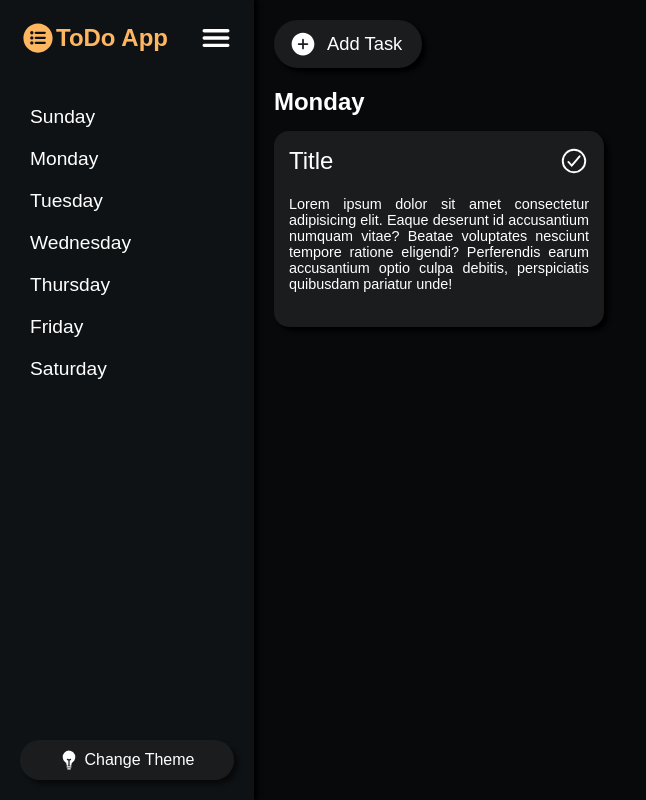
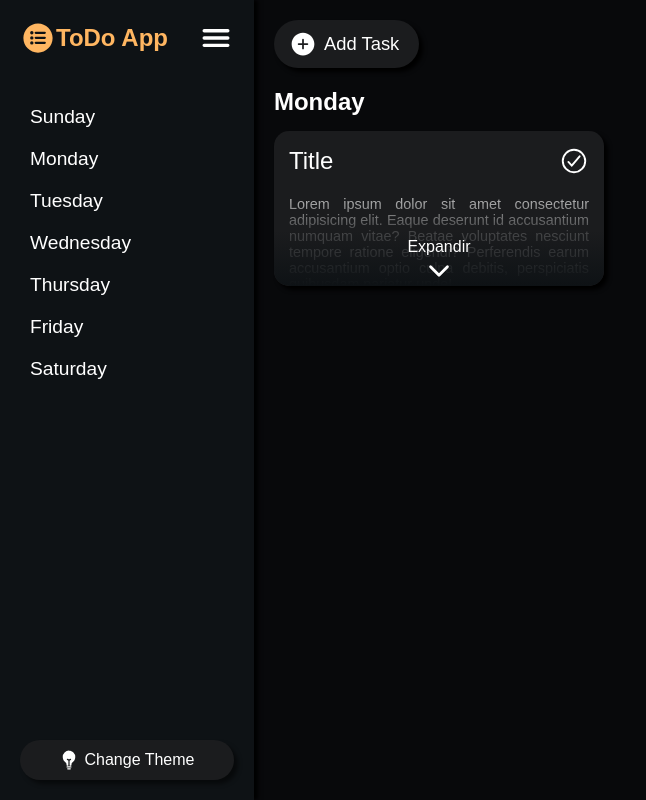
Before and after one commit to GustLSant/todo-app-react, a React (Vite) app: page / in a window 1280 px wide. Shown: the whole page, without its empty margins (0-646 px from the left). Built offline with nearby package versions, Linux system fonts and the light colour scheme.

Commit message:
css das tarefas completo

```diff
--- a/src/App.css
+++ b/src/App.css
@@ -19,10 +19,15 @@ main{
 .add-task-button{
   display: flex;
   align-items: center;
-  gap: 10px;
+  gap: 7px;
   padding: 10px 20px 10px 15px;
   border-radius: 99px;
   background-color: var(--color-03);
   box-shadow: 4px 4px 4px black;
   font-size: 1.15em;
 }
+
+.add-task-button:hover{
+  color: var(--color-04);
+  cursor: pointer;
+}
--- a/src/components/Task/Task.css
+++ b/src/components/Task/Task.css
@@ -1,6 +1,7 @@
 @import url('../../index.css');
 
 .task{
+    position: relative; /* para a seta para baixo funcionar */
     display: flex;
     flex-direction: column;
     gap: 20px;
@@ -11,6 +12,10 @@
     background-color: var(--color-03);
     box-shadow: 4px 4px 4px black;
     text-align: justify;
+
+    overflow-y: hidden;
+    max-height: 125px;
+    transition: max-height 0.15s ease
 }
 
 .task__header{
@@ -34,3 +39,61 @@
 .task__body{
     font-size: 0.9em;
 }
+
+.task__footer{
+    display: flex;
+    flex-direction: column;
+    align-items: flex-start;
+    gap: 10px;
+    max-height: 0px;
+    overflow-y: hidden;
+
+    transition: max-height 0.15s ease;
+}
+
+.task__footer > div{
+    display: flex;
+    align-items: center;
+    gap: 2px;
+    padding: 5px 15px 5px 10px;
+    border-radius: 99px;
+    background-color: var(--color-07);
+}
+.task__footer > div:hover{
+    cursor: pointer;
+    color: var(--color-04);
+}
+
+.task__content-cover{
+    display: flex;
+    flex-direction: column;
+    align-items: center;
+    justify-content: flex-end;
+    position: absolute;
+    top: calc(15px + 30px); /* 15px do padding mais 30px do icone */
+    left: 0px;
+    right: 0px;
+    bottom: 0px;
+    border-radius: 15px;
+    background-image: linear-gradient(to bottom, transparent, #1b1c1ed0, var(--color-02));
+    pointer-events: none;
+
+    transition: opacity 0.15s ease;
+}
+
+.task__content-cover:hover{
+    color: var(--color-04);
+}
+
+
+/* efeitos de expansao quando o mouse entra na tarefa */
+
+.task:hover{
+    max-height: 999px;
+}
+.task:hover .task__content-cover{
+    opacity: 0%;
+}
+.task:hover .task__footer{
+    max-height: 80px;
+}
--- a/src/components/Task/Task.jsx
+++ b/src/components/Task/Task.jsx
@@ -1,7 +1,8 @@
 import React from 'react'
 import './Task.css'
 import PropTypes from 'prop-types'
-import { IoCheckmarkCircle, IoCheckmarkCircleOutline } from 'react-icons/io5'
+import { IoCheckmarkCircle, IoCheckmarkCircleOutline, IoChevronDown, IoCloseCircleOutline, IoOptions } from 'react-icons/io5'
+import { HiPencilAlt } from 'react-icons/hi'
 
 function Task(props) {
     const [done, setDone] = React.useState(props.done)
@@ -29,7 +30,19 @@ function Task(props) {
             </div>
 
             <div className="task__footer">
+                <div>
+                    <IoOptions size={'22px'} />
+                    Edit
+                </div>
+                <div>
+                    <IoCloseCircleOutline size={'24px'} />
+                    Delete
+                </div>
+            </div>
 
+            <div className="task__content-cover">
+                Expandir
+                <IoChevronDown size={'30px'} />
             </div>
         </div>
     );
--- a/src/index.css
+++ b/src/index.css
@@ -5,6 +5,7 @@
   --color-04: #ffdaae; /* highlight 1 */
   --color-05: #FFB661; /* highlight 2 */
   --color-06: #88DFF0; /* highlight 3 */
+  --color-07: #30343a; /* taks highlight */
 
   color: white;
   font-family: sans-serif;
```
